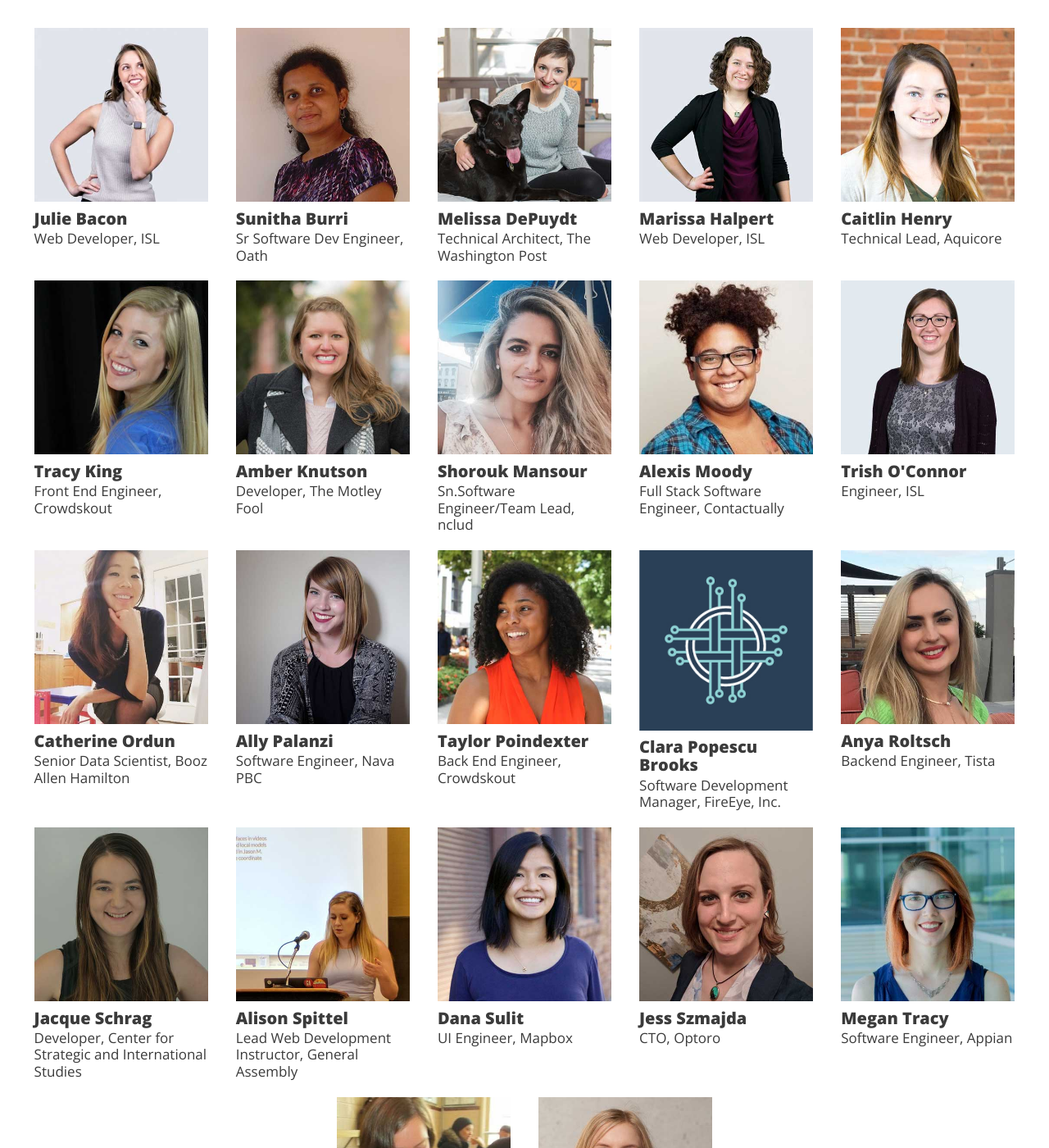
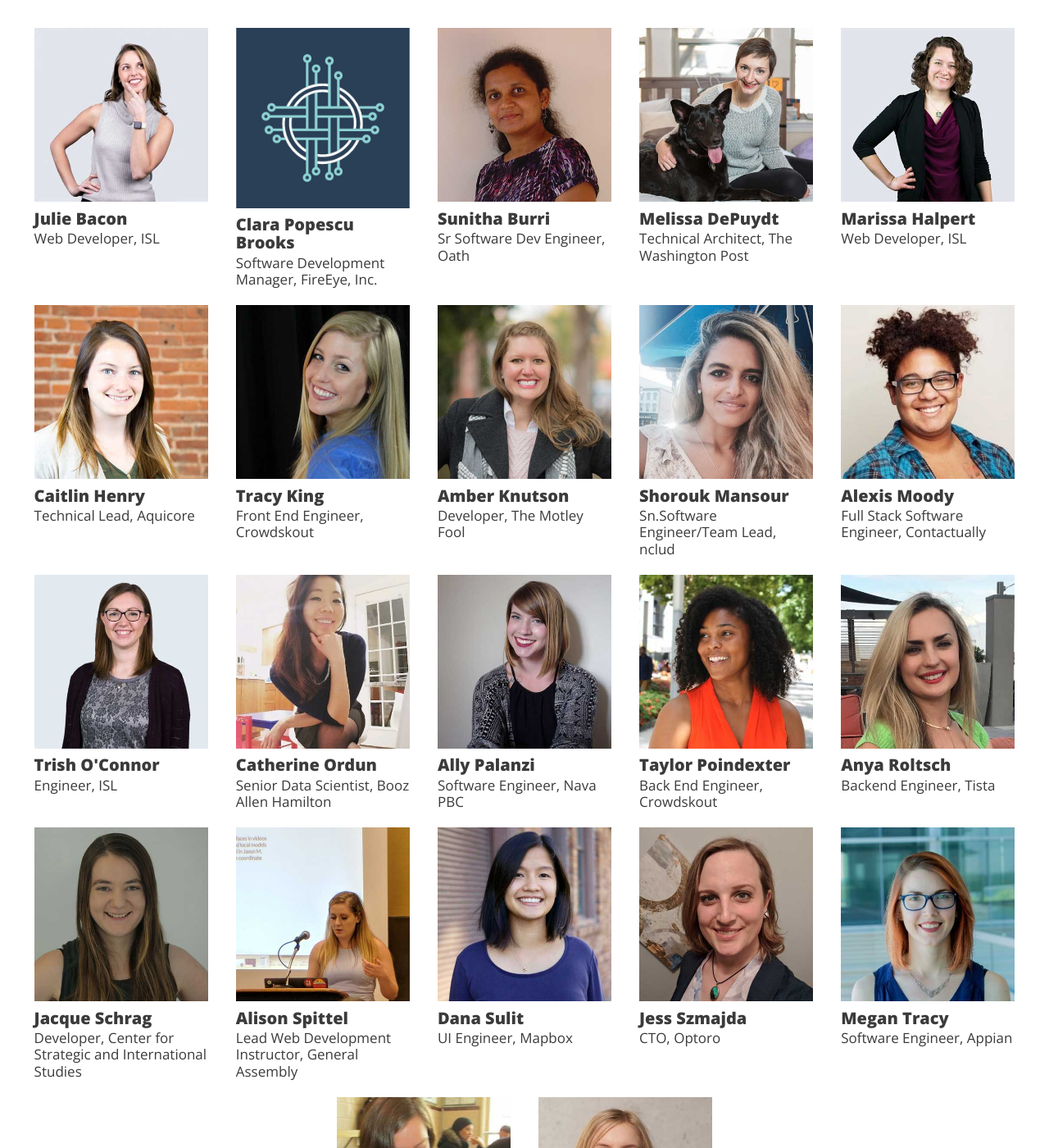
Before and after one commit to dcfemtech/dcfemtech.github.io, a Jekyll site: the page built from awards.html, in a window 1280 px wide and 1400 px high, scrolled down 1195 px. Shown: the whole window at 82% size. Built offline with Jekyll 4.4.1, drawn with Linux system fonts in a browser that asks for light colours.

Commit message:
move back

```diff
--- a/awards-2018-media.markdown
+++ b/awards-2018-media.markdown
@@ -25,6 +25,8 @@
 
 * Julie Bacon, Web Developer, ISL
 
+* Clara Popescu Brooks, Software Development Manager, FireEye, Inc.
+
 * Sunitha Burri, Sr Software Dev Engineer, Oath
 
 * Melissa DePuydt, Technical Architect, The Washington Post
@@ -48,8 +50,6 @@
 * Ally Palanzi, Software Engineer, Nava PBC
 
 * Taylor Poindexter, Back End Engineer, Crowdskout
-
-* Clara Popescu Brooks, Software Development Manager, FireEye, Inc.
 
 * Anya Roltsch, Backend Engineer, Tista
 
--- a/awards.html
+++ b/awards.html
@@ -35,6 +35,11 @@
           <img src="/assets/awards-2018/code/julie.jpg" aria-hidden>
           <h3>Julie Bacon</h3>
           <p>Web Developer, ISL</p>
+        </li>
+        <li>
+          <img src="/assets/awards-2018/dcft.jpg" aria-hidden>
+          <h3>Clara Popescu Brooks</h3>
+          <p>Software Development Manager, FireEye, Inc. </p>
         </li>
         <li>
           <img src="/assets/awards-2018/code/sunitha.jpg" aria-hidden>
@@ -95,11 +100,6 @@
           <img src="/assets/awards-2018/code/taylor.jpg" aria-hidden>
           <h3>Taylor Poindexter</h3>
           <p>Back End Engineer, Crowdskout</p>
-        </li>
-        <li>
-          <img src="/assets/awards-2018/dcft.jpg" aria-hidden>
-          <h3>Clara Popescu Brooks</h3>
-          <p>Software Development Manager, FireEye, Inc. </p>
         </li>
         <li>
           <img src="/assets/awards-2018/code/anya.jpg" aria-hidden>
```
